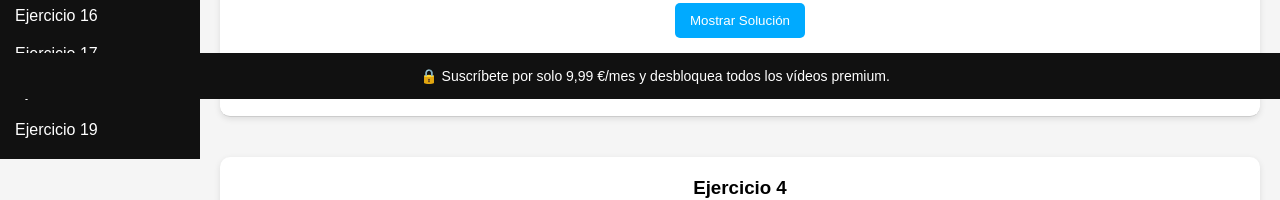
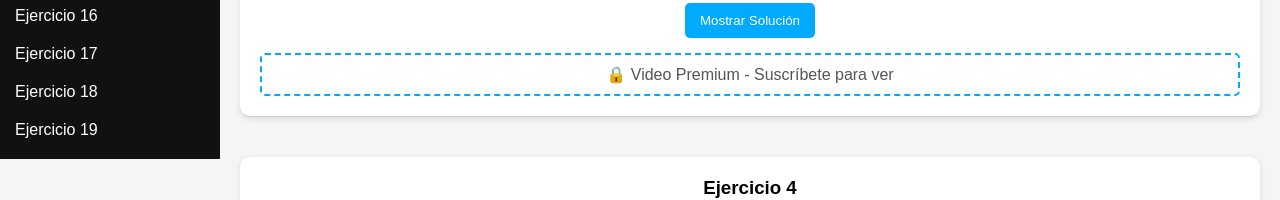
Before and after one commit to VALZO-IA/Mates_catalunya_selectivitat, a plain HTML site: page cientifico.html in a window 1280 px wide. Shown: the part 701-901 px from the top of the page. Drawn offline with Linux system fonts and the light colour scheme.

Commit message:
Update cientifico.html

```diff
--- a/cientifico.html
+++ b/cientifico.html
@@ -9,12 +9,14 @@
       margin: 0;
       font-family: Arial, sans-serif;
       display: flex;
+      flex-direction: column;
+      min-height: 100vh;
       background: #f5f5f5;
     }
 
     /* Sidebar */
     .sidebar {
-      width: 200px;
+      width: 220px;
       background: #111;
       color: white;
       height: 100vh;
@@ -52,11 +54,9 @@
 
     /* Contenido */
     .content {
-      margin-left: 200px;
+      margin-left: 220px;
       padding: 20px;
       flex: 1;
-      overflow-y: auto;
-      min-height: 100vh;
     }
     .ejercicio {
       margin-bottom: 40px;
@@ -134,10 +134,7 @@
       text-align: center;
       padding: 15px;
       font-size: 14px;
-      position: fixed;
-      bottom: 0;
-      left: 0;
-      width: 100%;
+      margin-top: auto;
     }
 
     /* Responsive */
```
